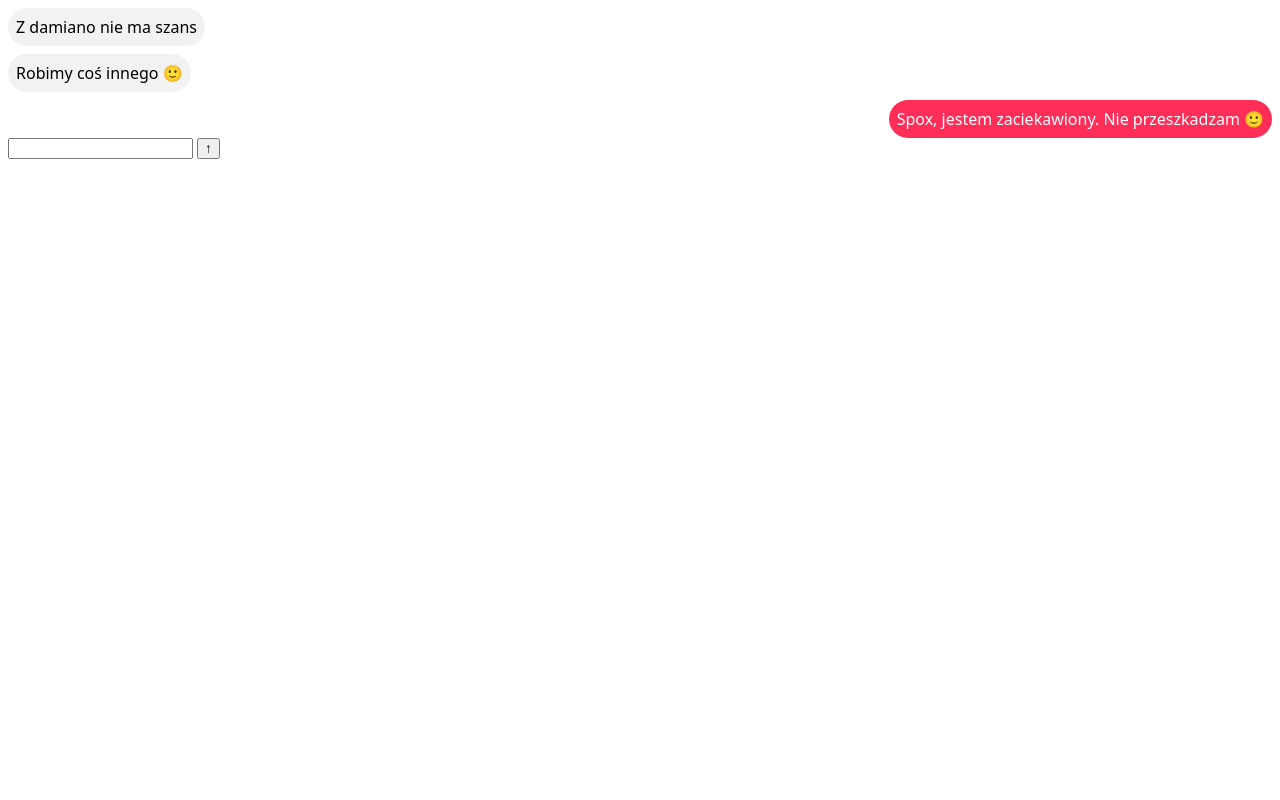
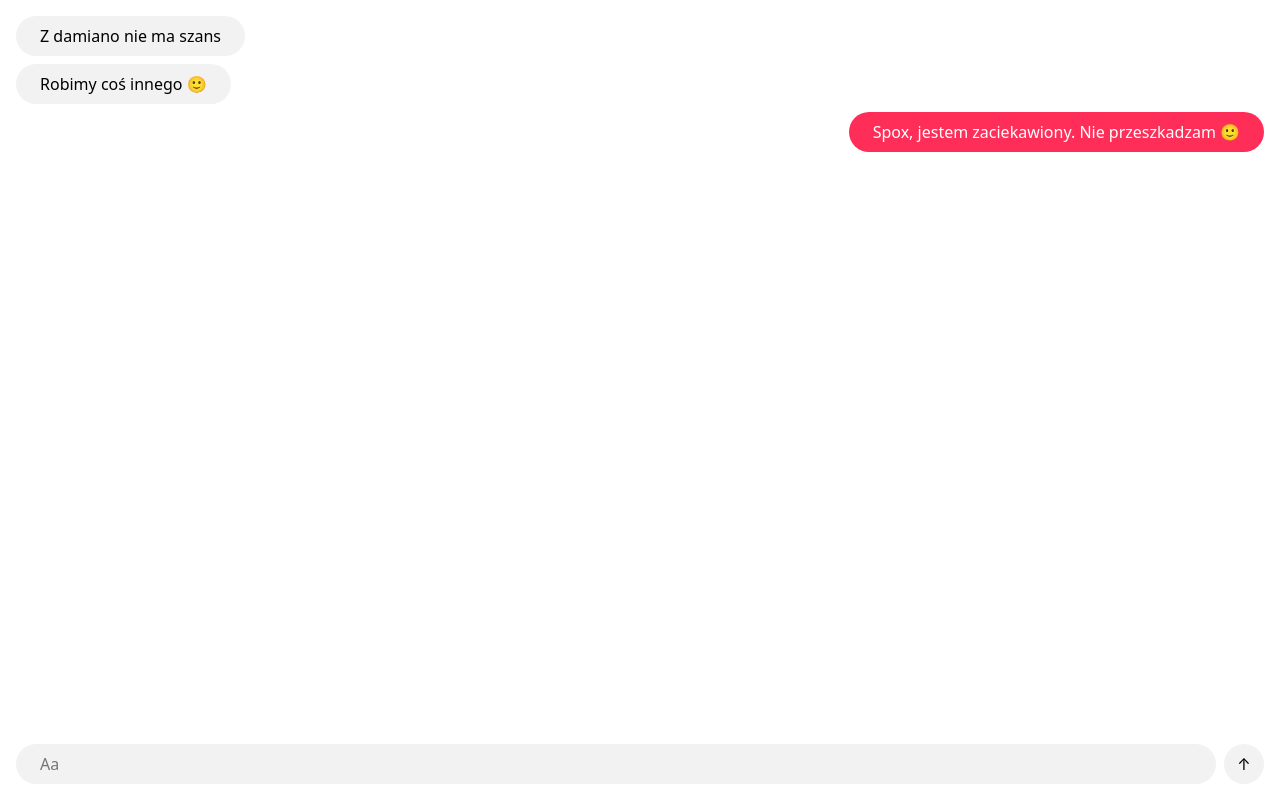
Before and after one commit to Ciunkos/remedy, a plain HTML site: page index.html in a window 1280 px wide. Drawn offline with Linux system fonts and the light colour scheme.

Commit message:
Style the chat view

```diff
--- a/index.html
+++ b/index.html
@@ -2,18 +2,48 @@
   <head>
     <meta name="viewport" content="width=device-width, initial-scale=1" />
     <style>
+      body,
+      html {
+        font-family: system-ui, -apple-system, BlinkMacSystemFont, "Segoe UI",
+          Roboto, Oxygen, Ubuntu, Cantarell, "Open Sans", "Helvetica Neue",
+          sans-serif;
+        line-height: 1.5;
+        margin: 0;
+      }
+
+      body {
+        padding: 16px;
+      }
+
+      input {
+        font: inherit;
+        padding: 8px 24px;
+        border-radius: 99999px;
+        background: #f2f2f2;
+        appearance: none;
+        border: none;
+      }
+
+      button {
+        font: inherit;
+        padding: 8px;
+        min-width: 40px;
+        min-height: 40px;
+        border-radius: 99999px;
+        background: #f2f2f2;
+        appearance: none;
+        border: none;
+      }
+
       chat-messages {
         display: flex;
         flex-direction: column;
         gap: 8px;
-        font-family: system-ui, -apple-system, BlinkMacSystemFont, "Segoe UI",
-          Roboto, Oxygen, Ubuntu, Cantarell, "Open Sans", "Helvetica Neue",
-          sans-serif;
       }
 
       chat-message {
         display: block;
-        padding: 8px;
+        padding: 8px 24px;
         border-radius: 99999px;
         background: #f2f2f2;
         display: flex;
@@ -27,6 +57,22 @@
         background: #ff2e58;
         color: white;
         align-self: flex-end;
+      }
+
+      form {
+        position: fixed;
+        bottom: 0;
+        right: 0;
+        left: 0%;
+        display: flex;
+        gap: 8px;
+        margin: 0;
+        padding: 16px;
+      }
+
+      input {
+        display: flex;
+        width: 100%;
       }
     </style>
     <script type="module">
@@ -59,7 +105,7 @@
     </chat-messages>
     <div>
       <form id="chat-composer">
-        <input id="chat-input" type="text" name="message"></input>
+        <input id="chat-input" type="text" name="message" placeholder="Aa"></input>
         <button>↑</button>
       </form>
     </div>
```
